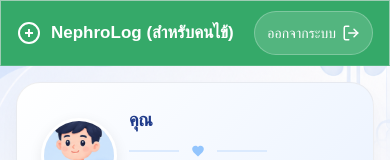
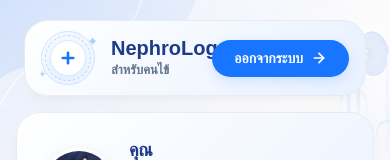
Before and after one commit to iamc9ju/NephroLog, a Next.js app: page /patient/dashboard in a window 390 px wide. Shown: the top 160 px of the page. Built offline with nearby package versions, Linux system fonts and the light colour scheme; no server answers; a web font is replaced by a local one.

Commit message:
style: redesign patient dashboard and tracker header components as floating glassmorphism cards

```diff
--- a/src/app/globals.css
+++ b/src/app/globals.css
@@ -288,7 +288,7 @@ label {
 }
 
 /* Global Navigation Header Styling (KU Green Theme) */
-header {
+header:not(.patientHeader) {
   background-color: #35A969 !important;
   color: #ffffff !important;
   backdrop-filter: none !important;
@@ -296,54 +296,54 @@ header {
   border-bottom: 1px solid rgba(255, 255, 255, 0.15) !important;
 }
 
-header * {
+header:not(.patientHeader) * {
   color: #ffffff !important;
 }
 
-header svg {
+header:not(.patientHeader) svg {
   color: #ffffff !important;
 }
 
-header button, header a {
+header:not(.patientHeader) button, header:not(.patientHeader) a {
   color: #ffffff !important;
 }
 
-header button:hover, header a:hover {
+header:not(.patientHeader) button:hover, header:not(.patientHeader) a:hover {
   background-color: rgba(255, 255, 255, 0.15) !important;
   color: #ffffff !important;
 }
 
 /* Specific styling for buttons inside header (e.g. backBtn, logoutBtn) */
-header button[class*="backBtn"] {
+header:not(.patientHeader) button[class*="backBtn"] {
   color: #ffffff !important;
 }
-header button[class*="backBtn"]:hover {
+header:not(.patientHeader) button[class*="backBtn"]:hover {
   background-color: rgba(255, 255, 255, 0.15) !important;
   color: #ffffff !important;
 }
 
-header button[class*="logoutBtn"] {
+header:not(.patientHeader) button[class*="logoutBtn"] {
   background-color: rgba(255, 255, 255, 0.15) !important;
   color: #ffffff !important;
   border: 1px solid rgba(255, 255, 255, 0.25) !important;
 }
-header button[class*="logoutBtn"]:hover {
+header:not(.patientHeader) button[class*="logoutBtn"]:hover {
   background-color: rgba(255, 255, 255, 0.25) !important;
 }
 
 /* Fix visibility of danger button in header */
-header button.btn-danger, header button[class*="btn-danger"] {
+header:not(.patientHeader) button.btn-danger, header:not(.patientHeader) button[class*="btn-danger"] {
   background-color: #ef4444 !important;
   color: #ffffff !important;
   border: 1px solid #dc2626 !important;
 }
-header button.btn-danger:hover, header button[class*="btn-danger"]:hover {
+header:not(.patientHeader) button.btn-danger:hover, header:not(.patientHeader) button[class*="btn-danger"]:hover {
   background-color: #dc2626 !important;
   color: #ffffff !important;
 }
 
 /* Fix badges visibility in header (glassmorphism style pills) */
-header [class*="patientHn"], header [class*="cycleBadge"], header [class*="hnLabel"], header [class*="hnBadge"] {
+header:not(.patientHeader) [class*="patientHn"], header:not(.patientHeader) [class*="cycleBadge"], header:not(.patientHeader) [class*="hnLabel"], header:not(.patientHeader) [class*="hnBadge"] {
   background-color: rgba(255, 255, 255, 0.2) !important;
   color: #ffffff !important;
   border: 1px solid rgba(255, 255, 255, 0.1) !important;
--- a/src/app/patient/dashboard/page.tsx
+++ b/src/app/patient/dashboard/page.tsx
@@ -346,22 +346,29 @@ export default function PatientDashboard() {
 
     <div className={styles.container}>
       {/* Navigation Header */}
-      <header className={`${styles.header} glass`}>
+      <header className={`${styles.header} patientHeader glass`}>
         <div className={styles.headerLeft}>
-          <div className={styles.logo}>
-            <svg width="24" height="24" viewBox="0 0 24 24" fill="none" xmlns="http://www.w3.org/2000/svg">
-              <circle cx="12" cy="12" r="10" stroke="currentColor" strokeWidth="2"/>
-              <path d="M12 8v8M8 12h8" stroke="currentColor" strokeWidth="2"/>
-            </svg>
-            <span>NephroLog (สำหรับคนไข้)</span>
+          <div className={styles.logoCircleWrapper}>
+            <div className={styles.logoCircle}>
+              <svg width="18" height="18" viewBox="0 0 24 24" fill="none" stroke="#1875FF" strokeWidth="3.5" strokeLinecap="round" strokeLinejoin="round">
+                <line x1="12" y1="5" x2="12" y2="19"></line>
+                <line x1="5" y1="12" x2="19" y2="12"></line>
+              </svg>
+            </div>
+            <div className={styles.sparkle1}>✦</div>
+            <div className={styles.sparkle2}>✦</div>
+          </div>
+          <div className={styles.logoTexts}>
+            <span className={styles.logoTitle}>NephroLog</span>
+            <span className={styles.logoSubtitle}>สำหรับคนไข้</span>
           </div>
         </div>
-        <button onClick={handleLogout} className={`${styles.logoutBtn} btn btn-secondary`}>
+        <div className={styles.dotsGrid}></div>
+        <button onClick={handleLogout} className={styles.logoutBtn}>
           ออกจากระบบ
-          <svg width="18" height="18" viewBox="0 0 24 24" fill="none" stroke="currentColor" strokeWidth="2" strokeLinecap="round" strokeLinejoin="round">
-            <path d="M9 21H5a2 2 0 0 1-2-2V5a2 2 0 0 1 2-2h4"></path>
-            <polyline points="16 17 21 12 16 7"></polyline>
-            <line x1="21" y1="12" x2="9" y2="12"></line>
+          <svg width="16" height="16" viewBox="0 0 24 24" fill="none" stroke="currentColor" strokeWidth="2.5" strokeLinecap="round" strokeLinejoin="round">
+            <line x1="5" y1="12" x2="19" y2="12"></line>
+            <polyline points="12 5 19 12 12 19"></polyline>
           </svg>
         </button>
       </header>
--- a/src/app/patient/dashboard/patient.module.css
+++ b/src/app/patient/dashboard/patient.module.css
@@ -16,47 +16,162 @@
 }
 
 .header {
-  width: 100%;
+  margin: 20px 24px 0 24px;
+  background: linear-gradient(135deg, var(--surface) 0%, var(--primary-light) 100%);
+  backdrop-filter: blur(10px);
+  border: 1px solid rgba(228, 228, 231, 0.6);
+  border-radius: 24px;
+  padding: 16px 24px;
   display: flex;
   align-items: center;
   justify-content: space-between;
-  padding: 0 24px;
-  min-height: 64px;
-  border-bottom: 1px solid var(--surface-border);
-  gap: 8px;
-  flex-wrap: wrap;
+  box-shadow: 0 10px 25px -5px rgba(0, 0, 0, 0.03), 0 8px 10px -6px rgba(0, 0, 0, 0.03);
+  position: relative;
+  overflow: hidden;
+  gap: 12px;
 }
 
 .headerLeft {
   display: flex;
   align-items: center;
+  gap: 16px;
   min-width: 0;
+  z-index: 1;
 }
 
-.logo {
+.logoCircleWrapper {
+  position: relative;
+  width: 54px;
+  height: 54px;
   display: flex;
   align-items: center;
-  gap: 10px;
-  color: #ffffff;
-  font-weight: 700;
-  font-size: 17px;
+  justify-content: center;
   flex-shrink: 0;
 }
 
-.logo img {
-  width: 44px;
-  height: 44px;
-  object-fit: contain;
+.logoCircleWrapper::before {
+  content: '';
+  position: absolute;
+  top: 0;
+  left: 0;
+  right: 0;
+  bottom: 0;
   border-radius: 50%;
-  background-color: rgba(255, 255, 255, 0.15);
+  border: 1px solid rgba(24, 117, 255, 0.15);
+  background-color: rgba(24, 117, 255, 0.03);
+}
+
+.logoCircleWrapper::after {
+  content: '';
+  position: absolute;
+  top: 4px;
+  left: 4px;
+  right: 4px;
+  bottom: 4px;
+  border-radius: 50%;
+  border: 1px dashed rgba(24, 117, 255, 0.25);
+}
+
+.logoCircle {
+  position: relative;
+  width: 36px;
+  height: 36px;
+  border-radius: 50%;
+  background-color: #ffffff;
+  border: 1px solid rgba(24, 117, 255, 0.15);
+  display: flex;
+  align-items: center;
+  justify-content: center;
+  box-shadow: 0 4px 10px rgba(24, 117, 255, 0.08);
+  z-index: 2;
+}
+
+.sparkle1 {
+  position: absolute;
+  top: 2px;
+  right: -2px;
+  color: #93c5fd;
+  font-size: 11px;
+  opacity: 0.8;
+  z-index: 1;
+}
+
+.sparkle2 {
+  position: absolute;
+  bottom: 4px;
+  left: -2px;
+  color: #93c5fd;
+  font-size: 9px;
+  opacity: 0.6;
+  z-index: 1;
+}
+
+.logoTexts {
+  display: flex;
+  flex-direction: column;
+  gap: 1px;
+}
+
+.logoTitle {
+  font-size: 20px;
+  font-weight: 800;
+  color: #1e3a8a;
+  font-family: var(--font-family);
+  line-height: 1.1;
+}
+
+.logoSubtitle {
+  font-size: 13px;
+  color: #64748b;
+  font-weight: 600;
+}
+
+.dotsGrid {
+  position: absolute;
+  left: 55%;
+  top: 50%;
+  transform: translateY(-50%);
+  width: 40px;
+  height: 32px;
+  opacity: 0.12;
+  background-image: radial-gradient(#64748b 1.2px, transparent 1.2px);
+  background-size: 8px 8px;
+  pointer-events: none;
+}
+
+.logoutBtn {
+  background-color: var(--primary) !important;
+  color: #ffffff !important;
+  border-radius: 9999px !important;
+  border: none !important;
+  padding: 10px 22px !important;
+  font-weight: 600 !important;
+  font-size: 14px !important;
+  display: inline-flex;
+  align-items: center;
+  gap: 8px;
+  transition: all 0.25s ease;
+  cursor: pointer;
+  box-shadow: 0 4px 12px rgba(24, 117, 255, 0.15);
+  min-height: auto;
+  height: auto;
+  z-index: 1;
   flex-shrink: 0;
 }
 
-.logoutBtn {
-  font-size: 14px;
-  padding: 6px 12px;
-  gap: 6px;
-  flex-shrink: 0;
+.logoutBtn:hover {
+  background-color: var(--primary-hover) !important;
+  transform: translateY(-1px);
+  box-shadow: 0 6px 16px rgba(24, 117, 255, 0.25);
+}
+
+.logoutBtn svg {
+  color: #ffffff !important;
+  transition: transform 0.2s ease;
+}
+
+.logoutBtn:hover svg {
+  transform: translateX(3px);
 }
 
 .main {
--- a/src/app/tracker/[sessionId]/page.tsx
+++ b/src/app/tracker/[sessionId]/page.tsx
@@ -529,7 +529,7 @@ export default function TrackerPage() {
   return (
     <div className={styles.container}>
       {/* Mini Header */}
-      <header className={`${styles.header} glass`}>
+      <header className={`${styles.header} patientHeader glass`}>
         <button onClick={() => router.push('/')} className={styles.backBtn}>
           <svg width="20" height="20" viewBox="0 0 24 24" fill="none" stroke="currentColor" strokeWidth="2"><polyline points="15 18 9 12 15 6"></polyline></svg>
           แดชบอร์ด
--- a/src/app/tracker/[sessionId]/tracker.module.css
+++ b/src/app/tracker/[sessionId]/tracker.module.css
@@ -18,18 +18,19 @@
 }
 
 .header {
-  width: 100%;
+  margin: 20px 24px 0 24px;
+  background: linear-gradient(135deg, var(--surface) 0%, var(--primary-light) 100%);
+  backdrop-filter: blur(10px);
+  border: 1px solid rgba(228, 228, 231, 0.6);
+  border-radius: 24px;
+  padding: 12px 24px;
   display: flex;
   align-items: center;
   justify-content: space-between;
-  padding: 0 20px;
-  min-height: 60px;
-  border-bottom: 1px solid var(--surface-border);
-  position: sticky;
-  top: 0;
-  z-index: 100;
-  gap: 8px;
-  flex-wrap: wrap;
+  box-shadow: 0 10px 25px -5px rgba(0, 0, 0, 0.03), 0 8px 10px -6px rgba(0, 0, 0, 0.03);
+  position: relative;
+  overflow: hidden;
+  gap: 12px;
 }
 
 .backBtn {
@@ -324,6 +325,10 @@
 
 /* Tablet: ≤768px */
 @media (max-width: 768px) {
+  .header {
+    margin: 16px 16px 0 16px;
+    padding: 10px 16px;
+  }
   .patientBanner {
     display: none;
   }
@@ -355,8 +360,10 @@
 /* Mobile: ≤480px */
 @media (max-width: 480px) {
   .header {
+    margin: 12px 12px 0 12px;
     padding: 8px 12px;
     min-height: auto;
+    border-radius: 20px;
   }
   .backBtn {
     font-size: 13px;
```
